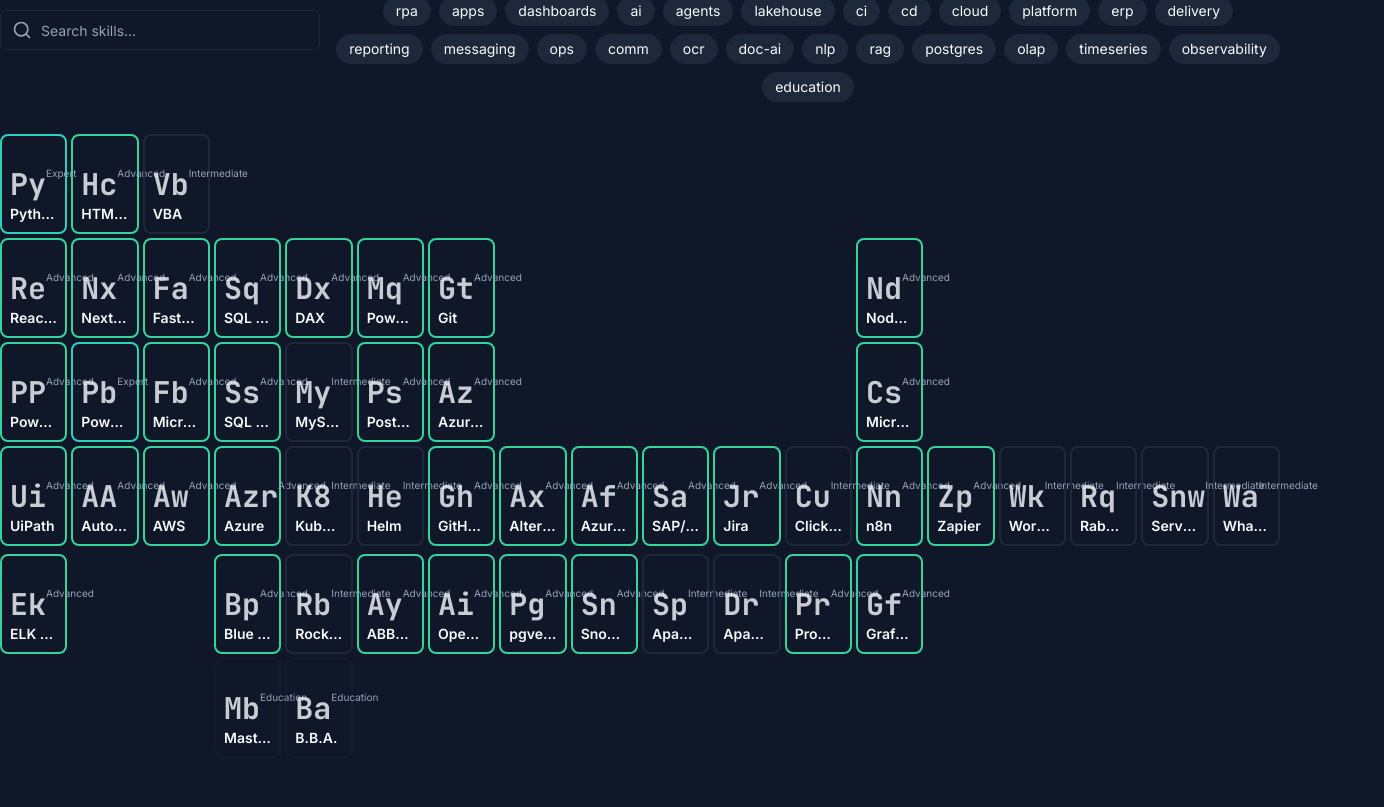
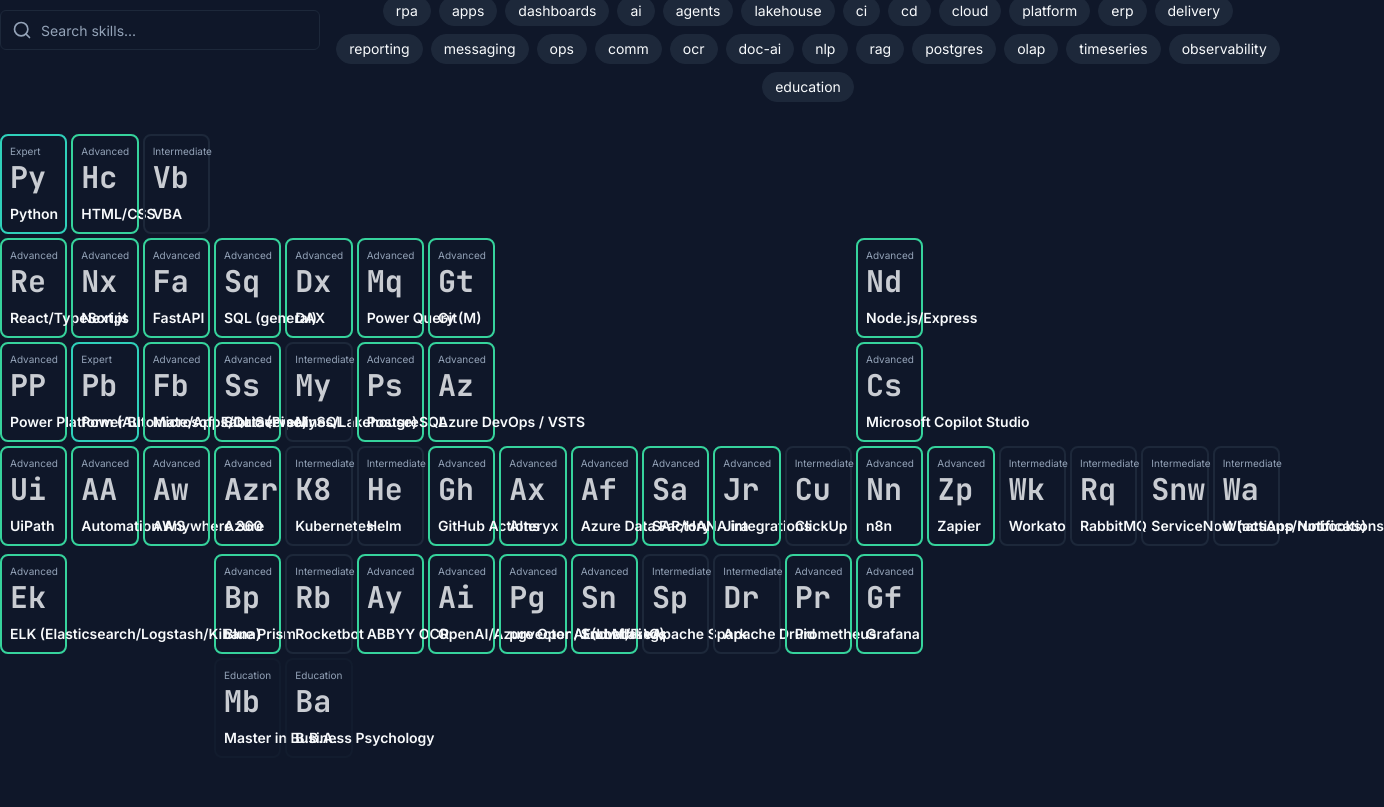
Before and after one commit to BernydotJar/Eduardo_Sacahui_Resume, a Next.js app: page / in a window 1280 px wide. Shown: the part 1033-1840 px from the top of the page, 1384 px wide, since content can reach past the window. Built offline with nearby package versions, Linux system fonts and the light colour scheme.

Commit message:
no se ve bien, puede ser dendro de los cuadros?

```diff
--- a/src/components/ui/SkillTile.tsx
+++ b/src/components/ui/SkillTile.tsx
@@ -25,9 +25,9 @@ const SkillTile = ({ skill, onClick }: SkillTileProps) => {
     <motion.button
       onClick={onClick}
       className={cn(
-        "relative w-full h-full p-2 rounded-lg border-2 text-left transition-all duration-300 focus:outline-none focus:ring-2 focus:ring-ring focus:ring-offset-2 focus:ring-offset-background",
+        "relative w-full h-full p-2 rounded-lg border-2 text-left transition-all duration-300 flex flex-col justify-between",
         levelColorMap[skill.level] || 'border-muted',
-        'hover:bg-accent/10 hover:border-accent hover:shadow-[0_0_15px_hsl(var(--accent))]'
+        'hover:bg-accent/10 hover:border-accent hover:shadow-[0_0_15px_hsl(var(--accent))] focus:outline-none focus:ring-2 focus:ring-ring focus:ring-offset-2 focus:ring-offset-background'
       )}
       whileHover={{ scale: 1.05 }}
       whileTap={{ scale: 0.95 }}
@@ -38,11 +38,11 @@ const SkillTile = ({ skill, onClick }: SkillTileProps) => {
             style={{ animationDelay: `${Math.random() * 0.5}s` }}
         />
       )}
-      <div className="flex justify-between items-start">
+      <div className='relative'>
+        <div className="text-[10px] text-muted-foreground capitalize">{skill.level}</div>
         <span className="font-code text-3xl font-bold text-foreground/80">{skill.symbol}</span>
-        <span className="text-[10px] text-muted-foreground capitalize">{skill.level}</span>
       </div>
-      <div className="absolute bottom-2 left-2 right-2">
+      <div className="relative">
         <p className="text-sm font-semibold truncate text-foreground">{skill.name}</p>
       </div>
     </motion.button>
```
